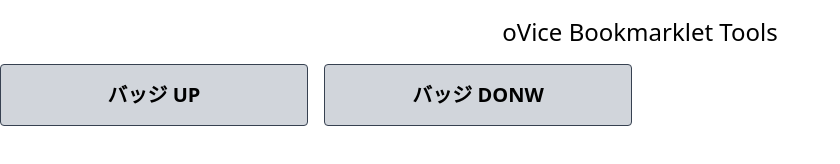
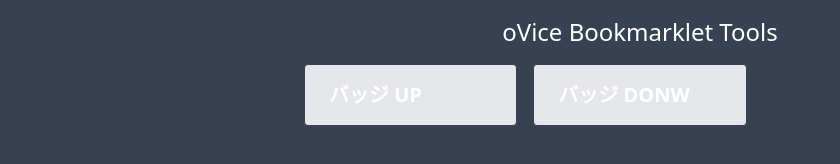
Before and after one commit to cti1650/ovice_bookmarklet_test, a website: page index.html in a window 1280 px wide. Shown: the whole page, without its empty margins (0-840 px from the left). Drawn offline with nearby package versions, Linux system fonts and the light colour scheme.

Commit message:
Update index.html

```diff
--- a/index.html
+++ b/index.html
@@ -7,14 +7,14 @@
     <title>Document</title>
     <script src="https://cdn.tailwindcss.com"></script>
 </head>
-<body class="container mx-auto">
+<body class="container mx-auto max-w-2xl min-h-screen bg-gray-700 text-white">
   <div class="w-full h-full flex flex-col justify-center">
     <h1 class="w-full text-center text-2xl py-4">oVice Bookmarklet Tools</h1>
-    <div class="grid grid-cols-2 md:grid-cols-4 grid-flow-row gap-4 text-center">
-      <div class="px-6 py-4 border border-gray-700 rounded bg-gray-300 text-xl font-bold">
+    <div class="grid grid-cols-2 md:grid-cols-3 grid-flow-row gap-4 text-center　text-black">
+      <div class="px-6 py-4 border border-gray-700 rounded bg-gray-200 text-xl font-bold">
         <a href='javascript:(()=>{const e=document.title,s=document.createElement("script");s.src="https://cti1650.github.io/ovice_bookmarklet_test/src/badge/up.js",document.body.appendChild(s),document.body.removeChild(s)})();'>バッジ UP</a>
       </div>
-      <div class="px-6 py-4 border border-gray-700 rounded bg-gray-300 text-xl font-bold">
+      <div class="px-6 py-4 border border-gray-700 rounded bg-gray-200 text-xl font-bold">
         <a href='javascript:(()=>{const e=document.title,s=document.createElement("script");s.src="https://cti1650.github.io/ovice_bookmarklet_test/src/badge/down.js",document.body.appendChild(s),document.body.removeChild(s)})();'>バッジ DONW</a>
       </div>
     </div>
```
